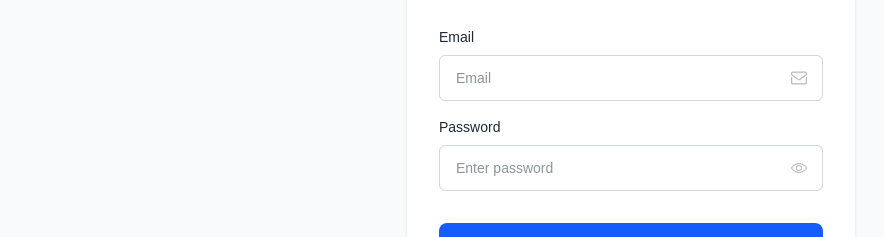
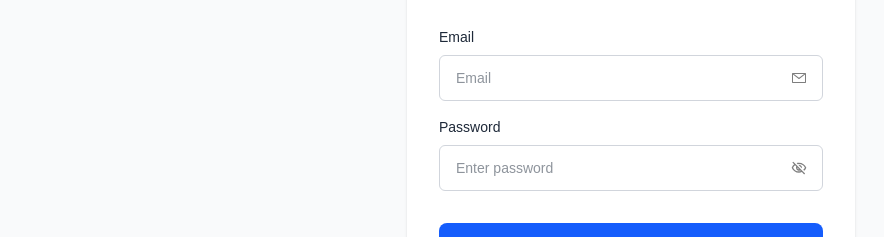
Before and after one commit to chrisbanya/simple-student-management-app, a React (Vite) app: page / in a window 1280 px wide. Shown: the part 350-587 px from the top of the page, without its empty margins (9-893 px from the left). Built offline with nearby package versions, Linux system fonts and the light colour scheme.

Commit message:
replaced svg with react icons

```diff
--- a/src/pages/Login.jsx
+++ b/src/pages/Login.jsx
@@ -1,6 +1,9 @@
 import { useContext, useState } from "react";
 import { useNavigate } from "react-router-dom";
 import { AuthContext } from "../contexts/AuthContext";
+import { VscMail } from "react-icons/vsc";
+import { MdOutlineVisibility } from "react-icons/md";
+import { MdOutlineVisibilityOff } from "react-icons/md";
 
 const Login = () => {
   const { login } = useContext(AuthContext);
@@ -48,39 +51,7 @@ const Login = () => {
                       className="w-full text-gray-800 text-sm border border-gray-300 px-4 py-3 rounded-md outline-blue-600"
                       placeholder="Email"
                     />
-
-                    <svg
-                      xmlns="http://www.w3.org/2000/svg"
-                      fill="#bbb"
-                      stroke="#bbb"
-                      className="w-4 h-4 absolute right-4"
-                      viewBox="0 0 682.667 682.667"
-                    >
-                      <defs>
-                        <clipPath id="a" clipPathUnits="userSpaceOnUse">
-                          <path
-                            d="M0 512h512V0H0Z"
-                            data-original="#000000"
-                          ></path>
-                        </clipPath>
-                      </defs>
-                      <g
-                        clipPath="url(#a)"
-                        transform="matrix(1.33 0 0 -1.33 0 682.667)"
-                      >
-                        <path
-                          fill="none"
-                          strokeMiterlimit="10"
-                          strokeWidth="40"
-                          d="M452 444H60c-22.091 0-40-17.909-40-40v-39.446l212.127-157.782c14.17-10.54 33.576-10.54 47.746 0L492 364.554V404c0 22.091-17.909 40-40 40Z"
-                          data-original="#000000"
-                        ></path>
-                        <path
-                          d="M472 274.9V107.999c0-11.027-8.972-20-20-20H60c-11.028 0-20 8.973-20 20V274.9L0 304.652V107.999c0-33.084 26.916-60 60-60h392c33.084 0 60 26.916 60 60v196.653Z"
-                          data-original="#000000"
-                        ></path>
-                      </g>
-                    </svg>
+                    <VscMail className="w-4 h-4 absolute right-4 opacity-50" />
                   </div>
                 </div>
 
@@ -98,19 +69,17 @@ const Login = () => {
                       className="w-full text-gray-800 text-sm border border-gray-300 px-4 py-3 rounded-md outline-blue-600"
                       placeholder="Enter password"
                     />
-                    <svg
-                      onClick={handleTogglePassword}
-                      xmlns="http://www.w3.org/2000/svg"
-                      fill="#bbb"
-                      stroke="#bbb"
-                      className="w-4 h-4 absolute right-4 cursor-pointer"
-                      viewBox="0 0 128 128"
-                    >
-                      <path
-                        d="M64 104C22.127 104 1.367 67.496.504 65.943a4 4 0 0 1 0-3.887C1.367 60.504 22.127 24 64 24s62.633 36.504 63.496 38.057a4 4 0 0 1 0 3.887C126.633 67.496 105.873 104 64 104zM8.707 63.994C13.465 71.205 32.146 96 64 96c31.955 0 50.553-24.775 55.293-31.994C114.535 56.795 95.854 32 64 32 32.045 32 13.447 56.775 8.707 63.994zM64 88c-13.234 0-24-10.766-24-24s10.766-24 24-24 24 10.766 24 24-10.766 24-24 24zm0-40c-8.822 0-16 7.178-16 16s7.178 16 16 16 16-7.178 16-16-7.178-16-16-16z"
-                        data-original="#000000"
-                      ></path>
-                    </svg>
+                    {showPassword ? (
+                      <MdOutlineVisibility
+                        className="w-4 h-4 absolute right-4 cursor-pointer opacity-50"
+                        onClick={handleTogglePassword}
+                      />
+                    ) : (
+                      <MdOutlineVisibilityOff
+                        className="w-4 h-4 absolute right-4 cursor-pointer opacity-50"
+                        onClick={handleTogglePassword}
+                      />
+                    )}
                   </div>
                 </div>
 
```
